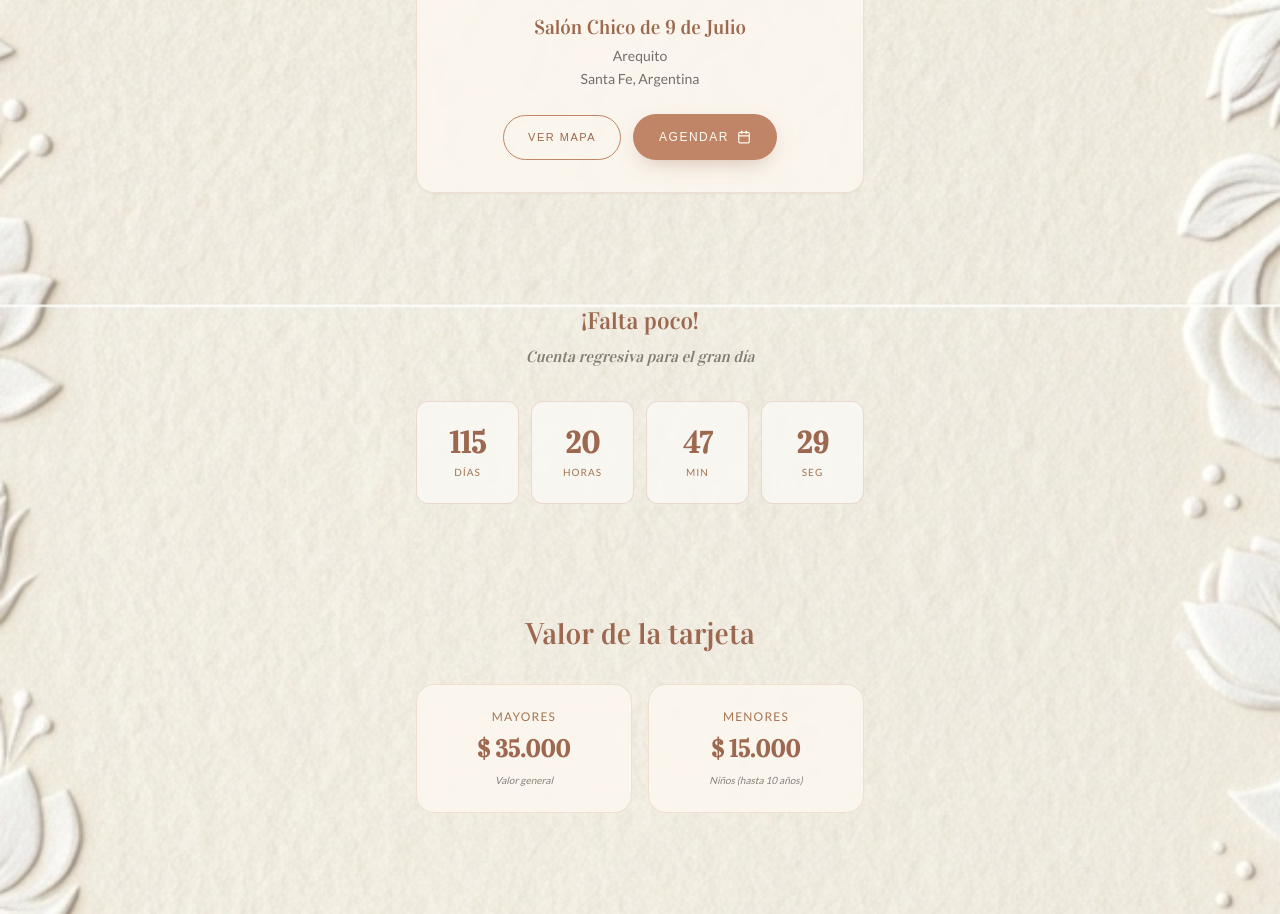
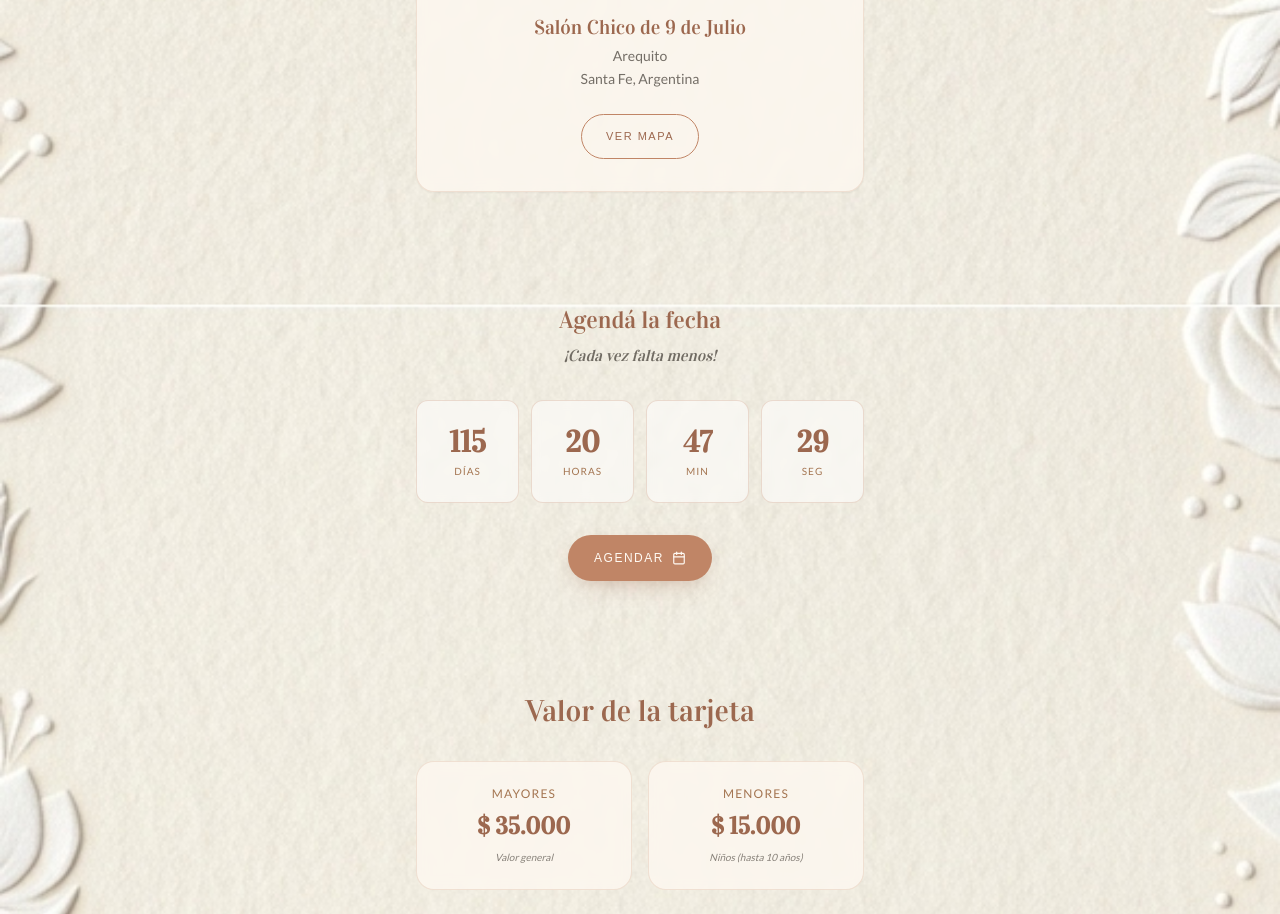
Before and after one commit to martin-ratti/Inviotacion-Eli-Agus, a website built with Vite: page index.html in a window 1280 px wide. Shown: the part 1926-2840 px from the top of the page. Built offline with nearby package versions, Linux system fonts and the light colour scheme.

Commit message:
feat: move calendar button below countdown and update titles

```diff
--- a/index.html
+++ b/index.html
@@ -257,29 +257,18 @@
 
         <p class="font-serif text-xl text-terradark mb-1">Salón Chico de 9 de Julio</p>
         <p class="font-sans text-sm text-ink/70 leading-relaxed">Arequito<br />Santa Fe, Argentina</p>
-        <div class="flex flex-col sm:flex-row justify-center items-center gap-3 mt-6">
+        <div class="mt-6 flex justify-center">
           <a href="https://maps.google.com/?q=Arequito+Santa+Fe" target="_blank"
             class="btn-outline w-full sm:w-auto justify-center">Ver mapa</a>
-          <a href="https://calendar.google.com/calendar/render?action=TEMPLATE&text=Casamiento+de+Agust%C3%ADn+y+Eliana&dates=20270306T230000Z/20270307T090000Z&details=¡Los+esperamos+para+festejar!&location=Arequito,+Santa+Fe,+Argentina"
-            target="_blank" class="btn-boho w-full sm:w-auto justify-center">
-            Agendar
-            <svg width="14" height="14" viewBox="0 0 24 24" fill="none" stroke="currentColor" stroke-width="2"
-              stroke-linecap="round" stroke-linejoin="round">
-              <rect x="3" y="4" width="18" height="18" rx="2" ry="2"></rect>
-              <line x1="16" y1="2" x2="16" y2="6"></line>
-              <line x1="8" y1="2" x2="8" y2="6"></line>
-              <line x1="3" y1="10" x2="21" y2="10"></line>
-            </svg>
-          </a>
         </div>
       </div>
     </div>
   </section>
 
-  <!-- ============ 4. CUENTA REGRESIVA ("Falta poco") ============ -->
+  <!-- ============ 4. CUENTA REGRESIVA ("Agenda la fecha") ============ -->
   <section class="relative px-6 py-12 text-center fade-in">
-    <p class="font-serif text-2xl text-terradark mb-2">¡Falta poco!</p>
-    <p class="font-serif italic text-ink/60 mb-8">Cuenta regresiva para el gran día</p>
+    <p class="font-serif text-2xl text-terradark mb-2">Agendá la fecha</p>
+    <p class="font-serif italic text-ink/70 mb-8">¡Cada vez falta menos!</p>
     <div class="grid grid-cols-4 gap-2 sm:gap-3 max-w-md mx-auto">
       <div class="count-box flex flex-col items-center justify-center aspect-square rounded-xl p-1 sm:p-2">
         <div id="cd-days" class="font-serif text-2xl sm:text-3xl text-terradark font-semibold">--</div>
@@ -298,9 +287,20 @@
         <div class="font-sans text-[9px] sm:text-[10px] tracking-widest text-clay uppercase mt-1">Seg</div>
       </div>
     </div>
+    <div class="mt-8 flex justify-center">
+      <a href="https://calendar.google.com/calendar/render?action=TEMPLATE&text=Casamiento+de+Eliana+y+Agust%C3%ADn&dates=20270306T230000Z/20270307T090000Z&details=¡Los+esperamos+para+festejar!&location=Arequito,+Santa+Fe,+Argentina"
+        target="_blank" class="btn-boho w-full sm:w-auto justify-center">
+        Agendar
+        <svg width="14" height="14" viewBox="0 0 24 24" fill="none" stroke="currentColor" stroke-width="2"
+          stroke-linecap="round" stroke-linejoin="round">
+          <rect x="3" y="4" width="18" height="18" rx="2" ry="2"></rect>
+          <line x1="16" y1="2" x2="16" y2="6"></line>
+          <line x1="8" y1="2" x2="8" y2="6"></line>
+          <line x1="3" y1="10" x2="21" y2="10"></line>
+        </svg>
+      </a>
+    </div>
   </section>
-
-
 
   <!-- ============ 7. PRECIO DE LA TARJETA ============ -->
   <section class="relative px-6 py-16 fade-in">
```
